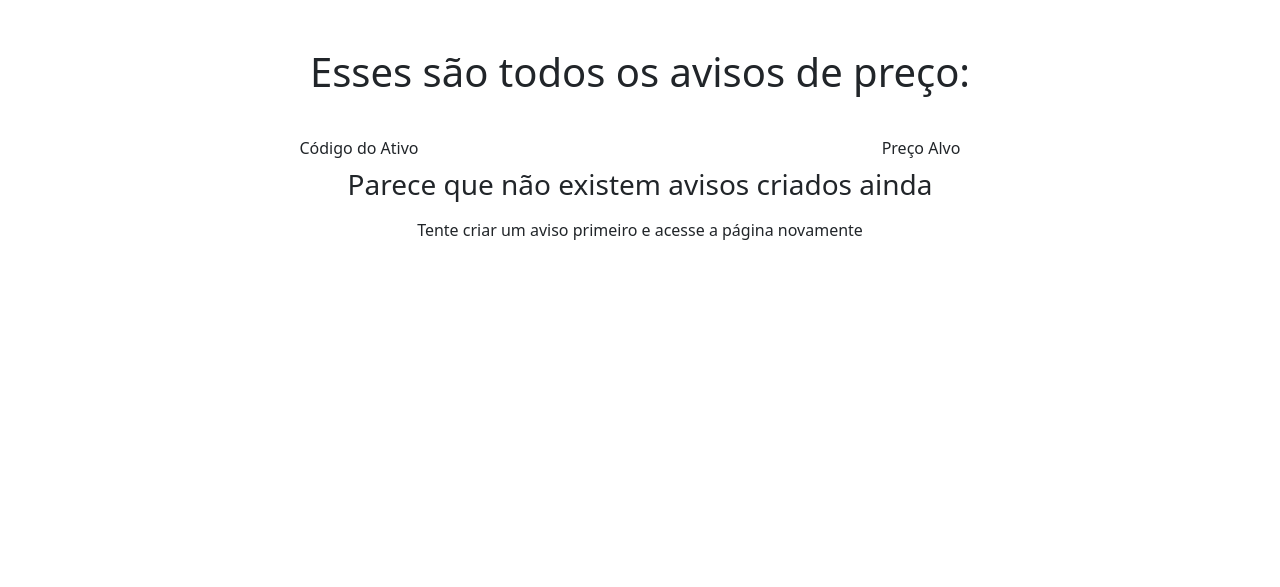
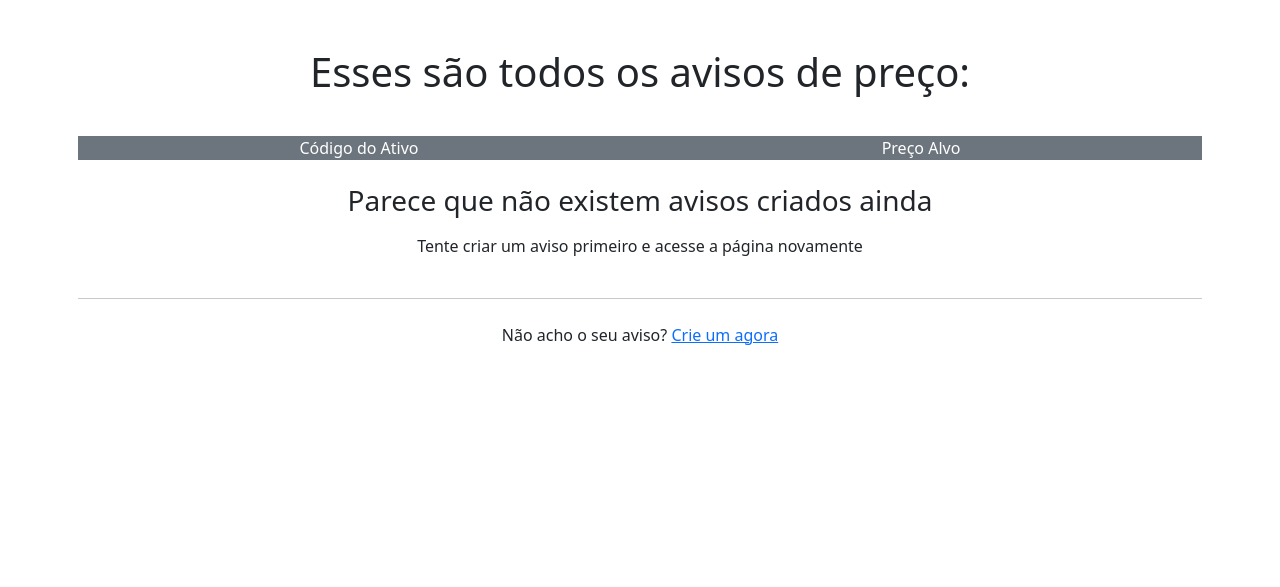
Before and after one commit to ToledoVitor/AlphaChallenge, a Django app: page /cotacoes/avisos/ in a window 1280 px wide. Shown: the part 54-641 px from the top of the page. Run offline with Django 4.2, Linux system fonts and the light colour scheme; the visitor is signed in with stand-in values (Sample User, id 1); data that the repository does not hold is empty; parts of the project's set-up code (start-up, migrations or seed data) failed here and were passed over.

Commit message:
improove user experience between pages

```diff
--- a/django/app/views.py
+++ b/django/app/views.py
@@ -70,7 +70,7 @@ class AvisoPrecoListView(LoginRequiredMixin, ListView):
 class AvisoPrecoCreateView(CreateView):
     form_class = CreateAvisoPrecoForm
     template_name = 'app/avisos_create.html'
-    success_url = '/cotacoes/'
+    success_url = '/cotacoes/avisos'
 
     def get(self, request, *args, **kwargs):
         if not self.request.user.is_authenticated:
--- a/django/static/templates/app/avisos_list.html
+++ b/django/static/templates/app/avisos_list.html
@@ -5,7 +5,7 @@
 
     <div class="row row-cols3 g-2">
 
-        <div class="container">
+        <div class="container bg-secondary text-white">
             <div class="row">
                 <div class="col-sm font-weight-bold">
                     Código do Ativo
@@ -28,8 +28,11 @@
                 </div>
             </div>
         {% empty %}
-            <h3>Parece que não existem avisos criados ainda</h3>
+            <h3 class="mt-4">Parece que não existem avisos criados ainda</h3>
             <p>Tente criar um aviso primeiro e acesse a página novamente</p>
         {% endfor %}
+
+        <hr class="mt-4">
+        <p class="text-center">Não acho o seu aviso? <a href="{% url 'avisos.new'%}">Crie um agora</a></p>
     </div>
 {% endblock %}
--- a/django/static/templates/app/cotacoes_list.html
+++ b/django/static/templates/app/cotacoes_list.html
@@ -5,7 +5,7 @@
 
     <div class="row row-cols3 g-2">
 
-        <div class="container">
+        <div class="container bg-secondary text-white">
             <div class="row">
                 <div class="col-sm font-weight-bold">
                     Nome do Ativo
@@ -58,8 +58,7 @@
                 </div>
             </div>
         {% empty %}
-            <h3>Parece que não existem dados salvos ainda</h3>
-
+            <h3 class="mt-4">Parece que não existem dados salvos ainda</h3>
             <p>
                 Caso você ainda precise popular o seu banco, siga o arquivo
                 readme.md ou rode <b>python django/manage.py scrap</b> na raíz do projeto
```
Also changed, not shown: django/static/templates/app/avisos_create.html (line endings or trailing spaces).
